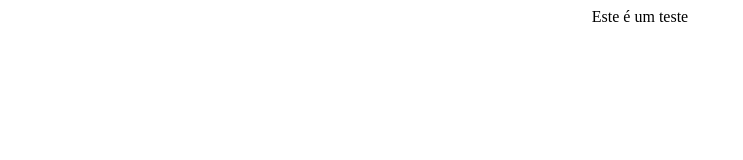
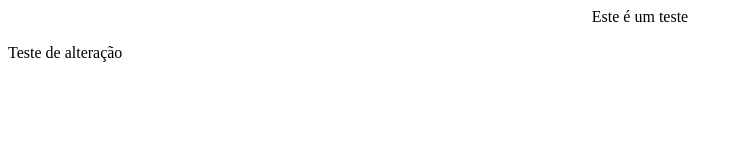
Before and after one commit to lyllyannyfranca/aula-devops-fafire, a plain HTML site: page index.html in a window 1280 px wide. Shown: the whole page, without its empty margins (0-743 px from the left). Drawn offline with Linux system fonts and the light colour scheme.

Commit message:
Commit de alteração do arquivo index.html

```diff
--- a/index.html
+++ b/index.html
@@ -1,3 +1,5 @@
 <html>
 <center>Este é um teste</center>
+<br>
+Teste de alteração
 </html>
```
